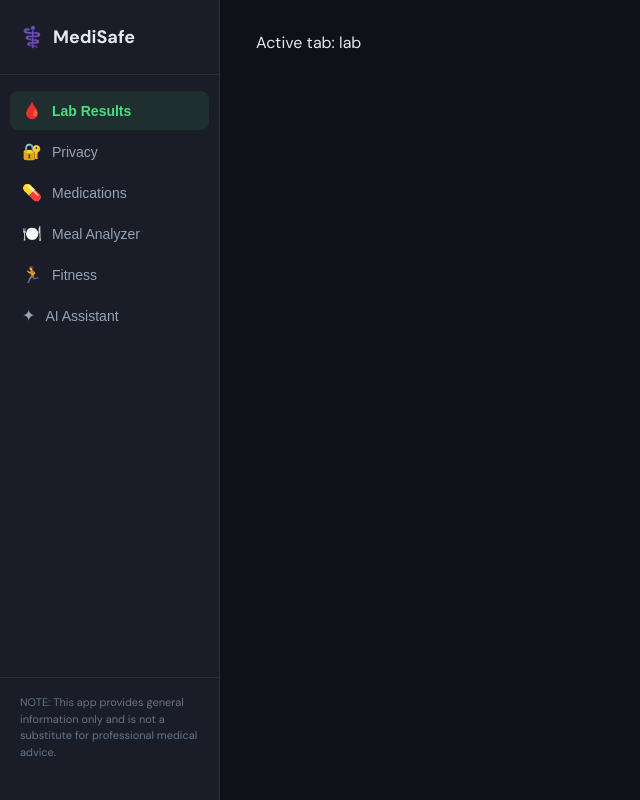
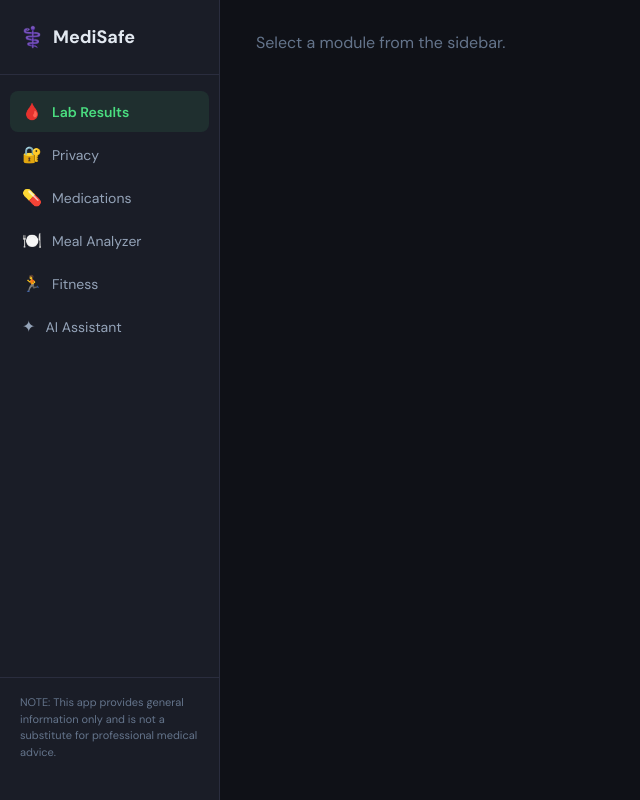
Before and after one commit to DevanshMalhotra17/MediSafe, a React (Vite) app in the folder medisafe/: page / in a window 1280 px wide. Shown: the whole page, without its empty margins (0-640 px from the left). Built offline with nearby package versions, Linux system fonts and the light colour scheme.

Commit message:
Add global base styles, custom scrollbar and ContextBanner

```diff
--- a/medisafe/src/App.tsx
+++ b/medisafe/src/App.tsx
@@ -1,15 +1,30 @@
 import { useState } from 'react';
 import Sidebar from './components/ui/Sidebar';
+import ContextBanner from './components/ui/ContextBanner';
 import { COLORS, FONTS } from './lib/constants';
+import type { HealthProfile } from './lib/types';
+
+const INITIAL_PROFILE: HealthProfile = {
+  labRawText: '',
+  labAnalysis: null,
+  medications: [],
+  lastUpdated: null,
+};
 
 export default function App() {
   const [active, setActive] = useState('lab');
+  const [profile, setProfile] = useState<HealthProfile>(INITIAL_PROFILE);
+
+  function updateProfile(partial: Partial<HealthProfile>) {
+    setProfile(prev => ({ ...prev, ...partial }));
+  }
 
   return (
     <div style={{ display: 'flex', minHeight: '100vh', background: COLORS.bg, fontFamily: FONTS.body }}>
-      <Sidebar active={active} onSelect={setActive} lastUpdated={null} />
-      <main style={{ flex: 1, padding: '32px 36px', color: COLORS.text }}>
-        <p>Active tab: {active}</p>
+      <Sidebar active={active} onSelect={setActive} lastUpdated={profile.lastUpdated} />
+      <main style={{ flex: 1, padding: '32px 36px', color: COLORS.text, maxWidth: 860 }}>
+        <ContextBanner profile={profile} />
+        <p style={{ color: COLORS.textMuted }}>Select a module from the sidebar.</p>
       </main>
     </div>
   );
--- a/medisafe/src/components/ui/ContextBanner.tsx
+++ b/medisafe/src/components/ui/ContextBanner.tsx
@@ -0,0 +1,41 @@
+import { COLORS, FONTS } from '../../lib/constants';
+import type { HealthProfile } from '../../lib/types';
+
+interface Props {
+  profile: HealthProfile;
+}
+
+export default function ContextBanner({ profile }: Props) {
+  if (!profile.labAnalysis) return null;
+
+  const abnormal = profile.labAnalysis.values.filter(v => v.status !== 'normal').length;
+  const total = profile.labAnalysis.values.length;
+
+  return (
+    <div style={{
+      background: COLORS.surface,
+      border: `1px solid ${COLORS.border}`,
+      borderLeft: `3px solid ${COLORS.accent}`,
+      borderRadius: 10,
+      padding: '10px 16px',
+      marginBottom: 24,
+      display: 'flex',
+      alignItems: 'center',
+      justifyContent: 'space-between',
+      fontFamily: FONTS.body,
+    }}>
+      <div style={{ display: 'flex', alignItems: 'center', gap: 8 }}>
+        <span style={{ fontSize: 14 }}>🩸</span>
+        <span style={{ fontSize: 13, color: COLORS.textDim }}>
+          Health profile active —
+        </span>
+        <span style={{ fontSize: 13, color: COLORS.text, fontWeight: 600 }}>
+          {total} values loaded, {abnormal} flagged
+        </span>
+      </div>
+      <span style={{ fontSize: 11, color: COLORS.textMuted }}>
+        All modules are personalized to your results
+      </span>
+    </div>
+  );
+}
--- a/medisafe/src/index.css
+++ b/medisafe/src/index.css
@@ -1,3 +1,5 @@
+@import url('https://fonts.googleapis.com/css2?family=DM+Sans:wght@400;500;600;700&family=JetBrains+Mono&display=swap');
+
 * {
   margin: 0;
   padding: 0;
@@ -6,4 +8,28 @@
 
 body {
   background: #0F1117;
+  font-family: 'DM Sans', sans-serif;
+  -webkit-font-smoothing: antialiased;
 }
+
+button {
+  font-family: 'DM Sans', sans-serif;
+  cursor: pointer;
+}
+
+textarea, input {
+  font-family: 'DM Sans', sans-serif;
+}
+
+::-webkit-scrollbar {
+  width: 6px;
+}
+
+::-webkit-scrollbar-track {
+  background: #0F1117;
+}
+
+::-webkit-scrollbar-thumb {
+  background: #2A2D3E;
+  border-radius: 999px;
+}
```
